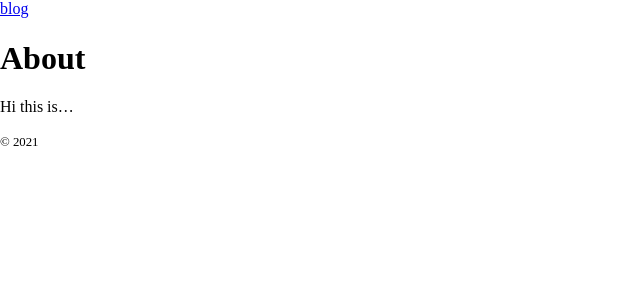
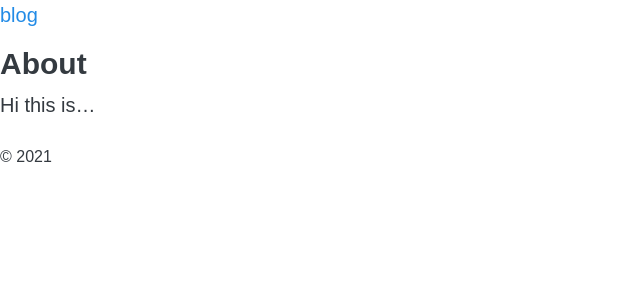
Before and after one commit to mhmdilfaj/blog, a Jekyll site: the page built from about.md, in a window 1280 px wide. Shown: the top 300 px of the page, without its empty margins (0-640 px from the left). Built offline with Jekyll 4.4.1, drawn with Linux system fonts in a browser that asks for light colours.

Commit message:
Update stylesheet.css

```diff
--- a/assets/stylesheet.css
+++ b/assets/stylesheet.css
@@ -1,3 +1,326 @@
 /*
  * stylesheet.css v-1.0.0
  */
+
+/* variable */
+:root {
+  --gray-000: #f8f9fa;
+  --gray-100: #f1f3f5;
+  --gray-200: #e9ecef;
+  --gray-300: #dee2e6;
+  --gray-400: #ced4da;
+  --gray-500: #adb5bd;
+  --gray-600: #868e96;
+  --gray-700: #495057;
+  --gray-800: #343a40;
+  --gray-900: #212529;
+
+  --blue: #228be6;
+  --green: #40c057;
+  --yellow: #fab005;
+  --red: #fa5252;
+  --white: #fff;
+  --black: #000;
+
+  --link-color: var(--blue);
+  --border-color: var(--gray-500);
+  --fg-color: var(--gray-800);
+  --bg-color: #fff;
+
+  --spacer: 1em;
+  --spacer-2: calc(var(--spacer) * 1.5);
+  --spacer-3: calc(var(--spacer) * 3);
+}
+
+/* base style */
+* {
+  box-sizing: border-box;
+}
+
+html {
+  margin: 0;
+  padding: 0;
+}
+
+body {
+  font-family: sans-serif;
+  font-size: 16px;
+  line-height: 1.5;
+  color: var(--fg-color);
+  background-color: var(--bg-color);
+}
+
+@media (min-width: 25em) {
+  body {
+    font-size: 20px;
+  }
+}
+
+a {
+  color: var(--link-color);
+  text-decoration: none;
+}
+
+a:hover,
+a:focus {
+  text-decoration: underline;
+}
+
+img {
+  width: 100%;
+  height: auto;
+}
+
+table {
+  margin-bottom: var(--spacer);
+  width: 100%;
+  border: 0 solid var(--border-color);
+  border-collapse: collapse;
+}
+
+td,
+th {
+  padding: .5em .5em;
+  border-color: inherit;
+  border-style: solid;
+  border-width: 0;
+  border-bottom-width: 1px;
+}
+
+th {
+  text-align: left;
+}
+
+thead th {
+  border-bottom-color: currentColor;
+}
+
+table caption {
+  caption-side: bottom;
+  text-align: left;
+  font-size: 80%;
+  color: var(--gray-700);
+}
+
+/* typography */
+h1,
+h2,
+h3,
+h4,
+h5,
+h6 {
+  margin-top: 0;
+  margin-bottom: .25em;
+  padding-top: .5em;
+  line-height: 1.25;
+  font-weight: 700;
+}
+
+h1 {
+  font-size: 1.5em;
+}
+
+h2 {
+  font-size: 1.25em;
+}
+
+h3,
+h4,
+h5,
+h6 {
+  font-size: 1em;
+}
+
+p {
+  margin-top: 0;
+  margin-bottom: var(--spacer);
+}
+
+small {
+  font-size: 80%;
+}
+
+ul, ol, dl {
+  margin-top: 0;
+  margin-bottom: var(--spacer);
+}
+
+dt {
+  font-weight: bold;
+}
+
+dd {
+  margin-left: var(--spacer-2);
+  margin-bottom: var(--spacer);
+}
+
+hr {
+  position: relative;
+  margin: var(--spacer-2) 0;
+  border: 0;
+  border-top: 1px solid var(--border-color);
+}
+
+blockquote {
+  margin-bottom: var(--spacer);
+  margin-left: var(--spacer-2);
+  color: var(--gray-700);
+}
+
+blockquote p:last-child {
+  margin-bottom: 0;
+}
+
+code {
+  padding: .25em;
+  font-size: 80%;
+  color: var(--gray-700);
+  background-color: var(--gray-000);
+}
+
+pre {
+  display: block;
+  margin-top: 0;
+  overflow: auto;
+}
+
+/* *** */
+
+/* jekyll syntax highlighting */
+.highlight {
+  margin-bottom: var(--spacer);
+  padding: .5em;
+  background-color: var(--gray-000);
+}
+
+/* footnote */
+/* footnote number within body text */
+a[href^="#fn:"],
+/* Back to footnote link */
+a[href^="#fnref:"] {
+  display: inline-block;
+  margin-left: .1em;
+  font-weight: bold;
+}
+
+/* List of footnotes */
+.footnotes {
+  margin-top: var(--spacer-3);
+  padding-top: var(--spacer);
+  font-size: 80%;
+  color: var(--gray-700);
+  border-top: 1px solid var(--border-color);
+}
+
+/* layout */
+.container {
+  max-width: 25em;
+  padding-left: 24px;
+  padding-right: 24px;
+  margin-left:  auto;
+  margin-right: auto;
+}
+
+@media (min-width: 25em) {
+  .container {
+    max-width: 30em;
+  }
+}
+
+/* spacing */
+/* margin */
+.m-0 {
+  margin: 0;
+}
+
+.mt-1 {
+  margin-top: var(--spacer);
+}
+
+.mt-2 {
+  margin-top: var(--spacer-2);
+}
+
+.mt-3 {
+  margin-top: var(--spacer-3);
+}
+
+.mb-1 {
+  margin-bottom: var(--spacer);
+}
+
+.mb-2 {
+  margin-bottom: var(--spacer-2);
+}
+
+.mb-3 {
+  margin-bottom: var(--spacer-3);
+}
+
+/* padding */
+.p-0 {
+  padding: 0;
+}
+
+.pt-1 {
+  padding-top: var(--spacer);
+}
+
+.pt-2 {
+  padding-top: var(--spacer-2);
+}
+
+.pt-3 {
+  padding-top: var(--spacer-3);
+}
+
+.pb-1 {
+  padding-bottom: var(--spacer);
+}
+
+.pb-2 {
+  padding-bottom: var(--spacer-2);
+}
+
+.pb-3 {
+  padding-bottom: var(--spacer-3);
+}
+
+/* utility */
+/* text */
+.text-dark {
+  color: var(--fg-color);
+}
+
+.text-secondary {
+  color: var(--gray-700);
+}
+
+.text-muted {
+  color: var(--gray-600);
+}
+
+/* font */
+.fw-light {
+  font-weight: 300;
+}
+
+.fw-normal {
+  font-weight: 400;
+}
+
+.fw-bold {
+  font-weight: 700;
+}
+
+/* message */
+.msg {
+  padding: .5em;
+  font-size: 80%;
+  color: var(--gray-700);
+  border: 1px solid var(--border-color);
+}
+
+/*
+ * end
+ */
```
